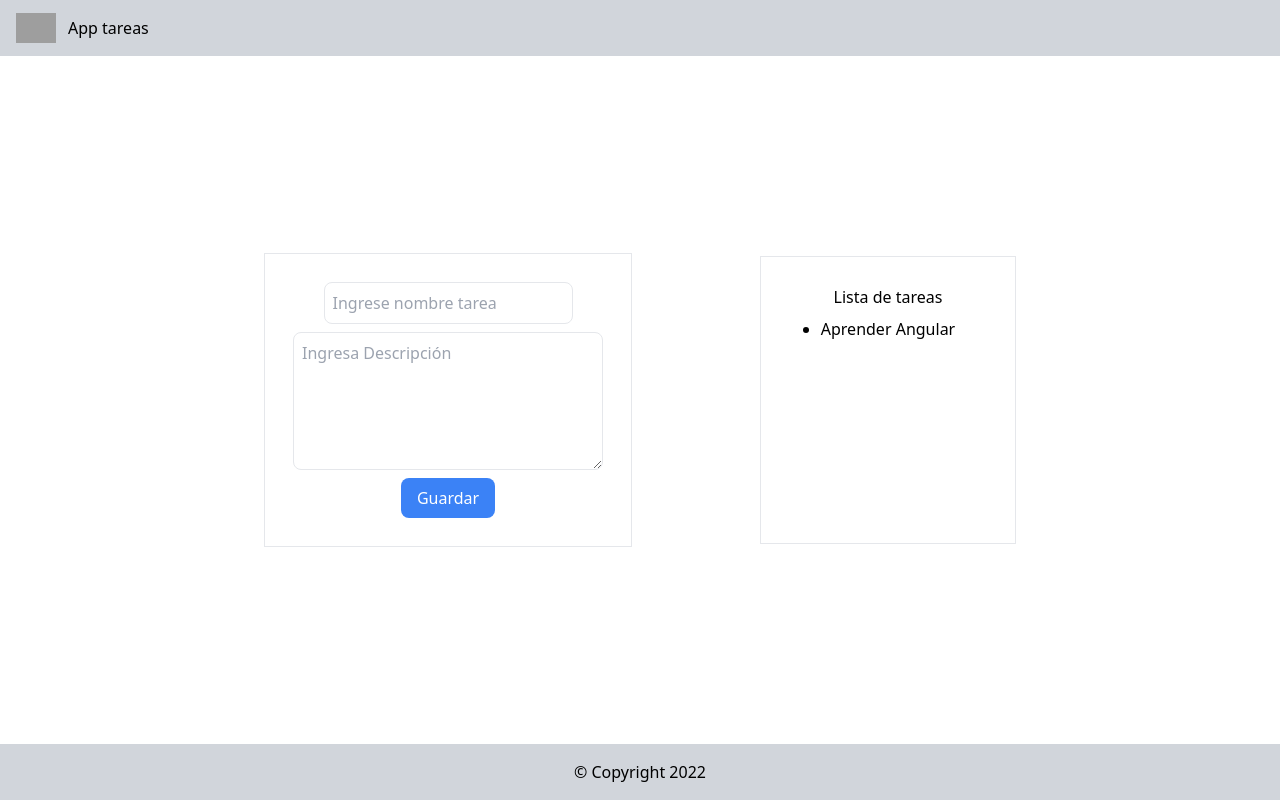
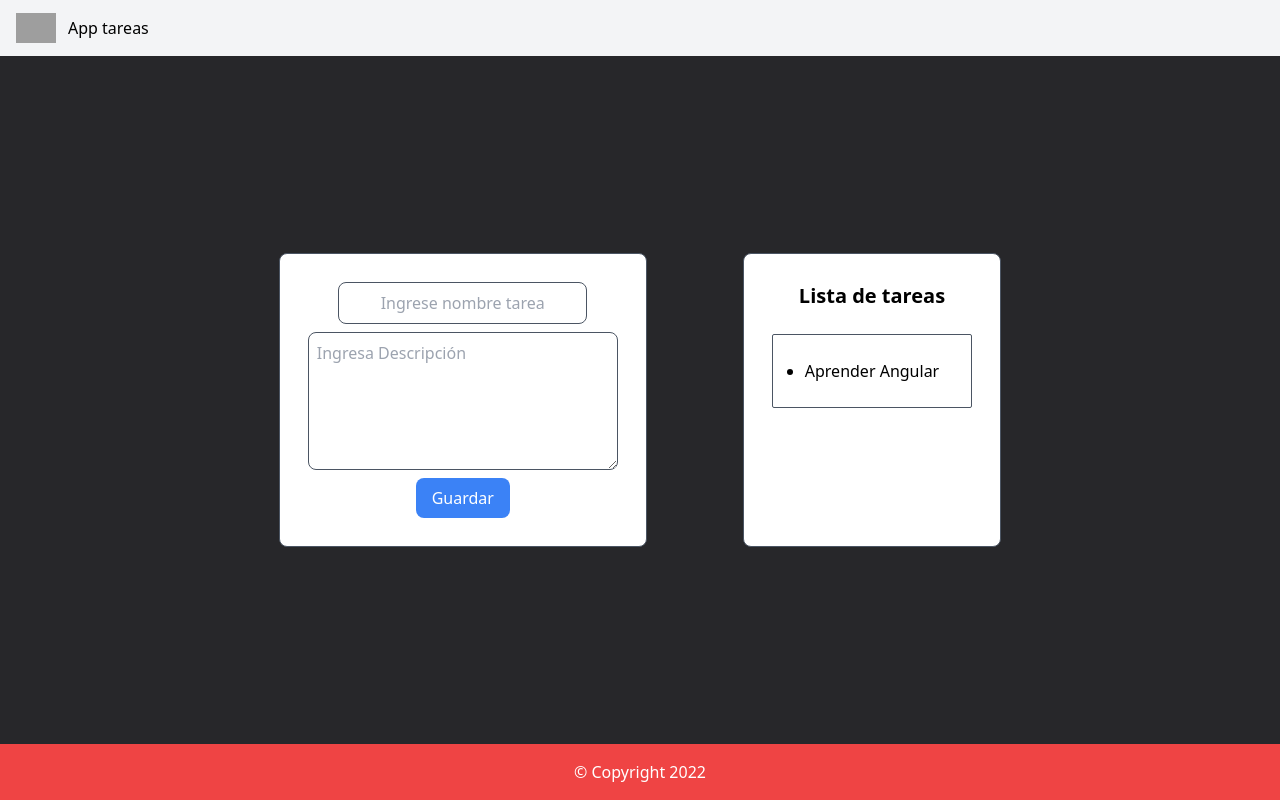
Before and after one commit to leonelhv/sesion-10, an Angular app: page / in a window 1280 px wide. Built offline with nearby package versions, Linux system fonts and the light colour scheme; grey boxes are pictures that could not be loaded.

Commit message:
update design home page

```diff
--- a/src/app/components/c1/c1.component.html
+++ b/src/app/components/c1/c1.component.html
@@ -1,4 +1,4 @@
-<div class="w-full h-14 bg-gray-300 flex gap-3 items-center px-4">
+<div class="w-full h-14 bg-gray-100 flex gap-3 items-center px-4">
   <img
     class="w-10"
     src="https://upload.wikimedia.org/wikipedia/commons/thumb/c/cf/Angular_full_color_logo.svg/375px-Angular_full_color_logo.svg.png"
--- a/src/app/components/c2/c2.component.html
+++ b/src/app/components/c2/c2.component.html
@@ -1,5 +1,5 @@
 <div
-  class="w-full h-14 bg-gray-300 flex gap-3 items-center px-4 justify-center"
+  class="w-full h-14 bg-red-500 text-white flex gap-3 items-center px-4 justify-center"
 >
   <h2>© Copyright 2022</h2>
 </div>
--- a/src/app/components/c3/c3.component.html
+++ b/src/app/components/c3/c3.component.html
@@ -1,11 +1,11 @@
 <form
-  class="flex flex-col items-center justify-center gap-2 border p-7 flex-1"
+  class="flex flex-col items-center justify-center gap-2 border border-gray-600 rounded-lg p-7 flex-1 bg-white"
   novalidate
   (ngSubmit)="guardar(); formtarea.reset()"
   #formtarea="ngForm"
 >
   <input
-    class="border p-2 rounded-lg"
+    class="border p-2 rounded-lg border-gray-600 text-center"
     type="text"
     placeholder="Ingrese nombre tarea"
     [(ngModel)]="nombre"
@@ -13,7 +13,7 @@
     name="nombre"
   />
   <textarea
-    class="border p-2 rounded-lg"
+    class="border p-2 rounded-lg border-gray-600"
     name=""
     id=""
     cols="30"
--- a/src/app/components/c4/c4.component.html
+++ b/src/app/components/c4/c4.component.html
@@ -1,7 +1,9 @@
-<div class="flex flex-col items-center gap-2 border p-7 flex-1 w-64 h-72">
-  <h2>Lista de tareas</h2>
+<div
+  class="flex flex-col items-center justify-start gap-2 border border-gray-600 rounded-lg p-7 flex-1 bg-white h-full"
+>
+  <h2 class="font-bold text-xl">Lista de tareas</h2>
 
-  <div>
+  <div class="border border-gray-600 p-6 px-8 rounded-sm mt-4">
     <ul class="list-disc">
       <li *ngFor="let tarea of tareas">{{ tarea.nombre }}</li>
     </ul>
--- a/src/app/pages/home/home.component.html
+++ b/src/app/pages/home/home.component.html
@@ -1,10 +1,13 @@
 <div class="flex flex-col h-full">
   <app-c1></app-c1>
-  <div
-    class="flex justify-center items-center gap-32 my-10 flex-wrap flex-grow"
-  >
-    <app-c3 (responseTarea)="guardarTarea($event)"></app-c3>
-    <app-c4 [tareas]="tareas"></app-c4>
+  <div class="flex justify-center items-center py-10 flex-grow bg-zinc-800">
+    <div class="flex gap-16 flex-wrap">
+      <app-c3
+        (responseTarea)="guardarTarea($event)"
+        class="flex-1 mx-4"
+      ></app-c3>
+      <app-c4 [tareas]="tareas" class="flex-1 mx-4"></app-c4>
+    </div>
   </div>
   <app-c2></app-c2>
 </div>
```
